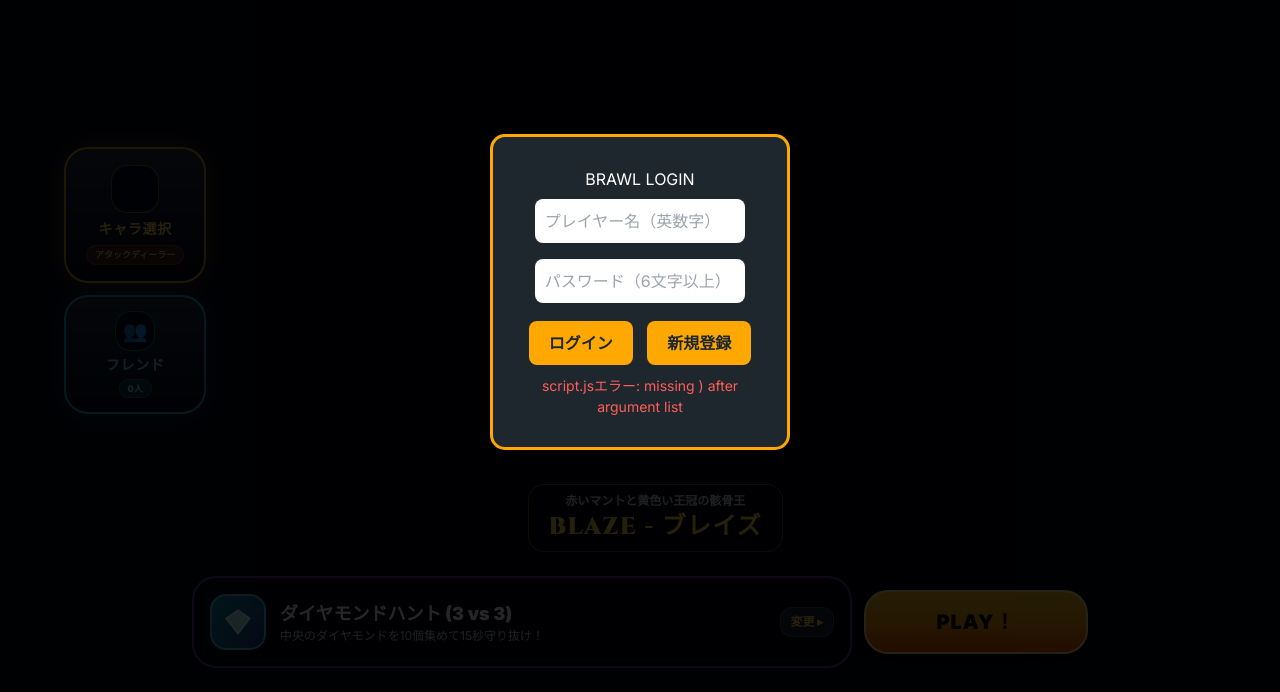
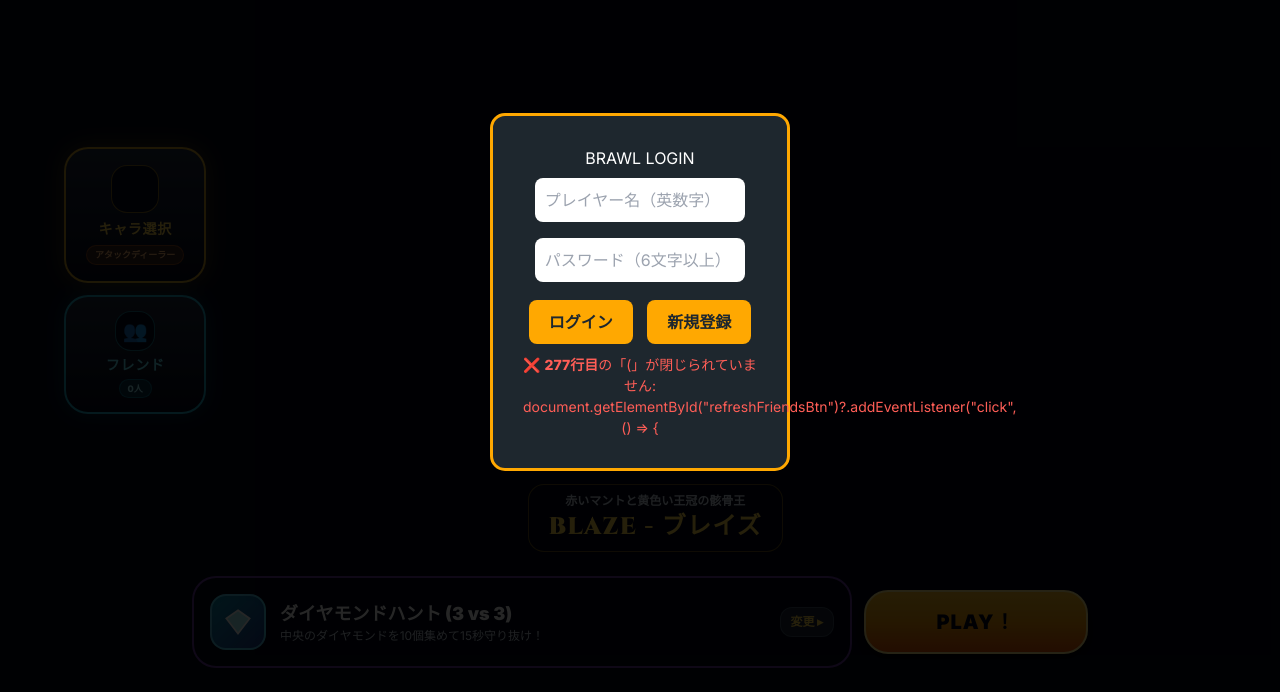
Before and after one commit to arupaka1115/Dark-brawl, a plain HTML site: page index.html in a window 1280 px wide. Shown: the part 108-800 px from the top of the page. Drawn offline with nearby package versions, Linux system fonts and the light colour scheme.

Commit message:
Update index.html

```diff
--- a/index.html
+++ b/index.html
@@ -569,9 +569,26 @@ document.getElementById("loginBtn").onclick = async () => {
   }
 };
 
-fetch("script.js?v=" + Date.now())
+fetch("script.js?nocache=" + Date.now())
   .then(r => r.text())
   .then(code => {
+    const out = document.getElementById("authMessage");
+    // 1. バッククォート（`）の数が奇数かチェック
+    const backticks = (code.match(/(?<!\\)`/g) || []).length;
+    if (backticks % 2 !== 0) {
+      out.textContent = `❌ バッククォート(\`)が閉じられていません（合計 ${backticks} 個）`;
+      return;
+    }
+    // 2. /* ... */ ブロックコメントが閉じられていないかチェック
+    const openComments = (code.match(/\/\*/g) || []).length;
+    const closeComments = (code.match(/\*\//g) || []).length;
+    if (openComments > closeComments) {
+      const idx = code.lastIndexOf("/*");
+      const lineNum = code.slice(0, idx).split("\n").length;
+      out.textContent = `❌ ${lineNum}行目の /* コメントが閉じられていません`;
+      return;
+    }
+    // 3. ( ) と { } と [ ] のどれが閉じられていないかチェック
     const lines = code.split("\n");
     const stack = [];
     let inBacktick = false;
@@ -582,18 +599,18 @@ fetch("script.js?v=" + Date.now())
         if (c === "`" && line[j - 1] !== "\\") { inBacktick = !inBacktick; continue; }
         if (inBacktick) continue;
         if (c === "/" && line[j + 1] === "/") break;
-        if (c === "{") stack.push({ line: i + 1, text: line.trim() });
-        if (c === "}") stack.pop();
+        if (c === "{" || c === "(" || c === "[") stack.push({ ch: c, line: i + 1, text: line.trim() });
+        if (c === "}" || c === ")" || c === "]") stack.pop();
       }
     }
-    const lastUnclosed = stack[stack.length - 1];
-    if (lastUnclosed) {
-      document.getElementById("authMessage").innerHTML =
-        `❌ <b>${lastUnclosed.line}行目</b>の「{」が閉じられていません:<br>${lastUnclosed.text}`;
+    const last = stack[stack.length - 1];
+    if (last) {
+      out.innerHTML = `❌ <b>${last.line}行目</b>の「${last.ch}」が閉じられていません:<br>${last.text}`;
       return;
     }
+    out.textContent = "構文チェック通過（総行数: " + lines.length + "行）";
     import("./script.js?v=" + Date.now()).catch(e => {
-      document.getElementById("authMessage").textContent = "script.jsエラー: " + e.message;
+      out.textContent = "script.jsエラー: " + e.message;
     });
   });
 
```
